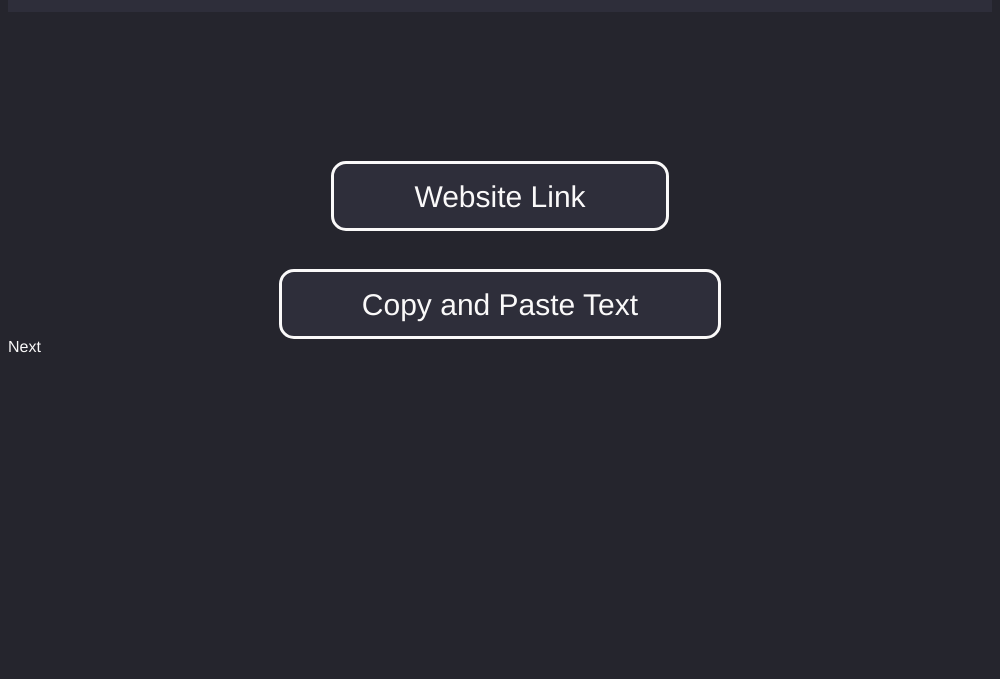
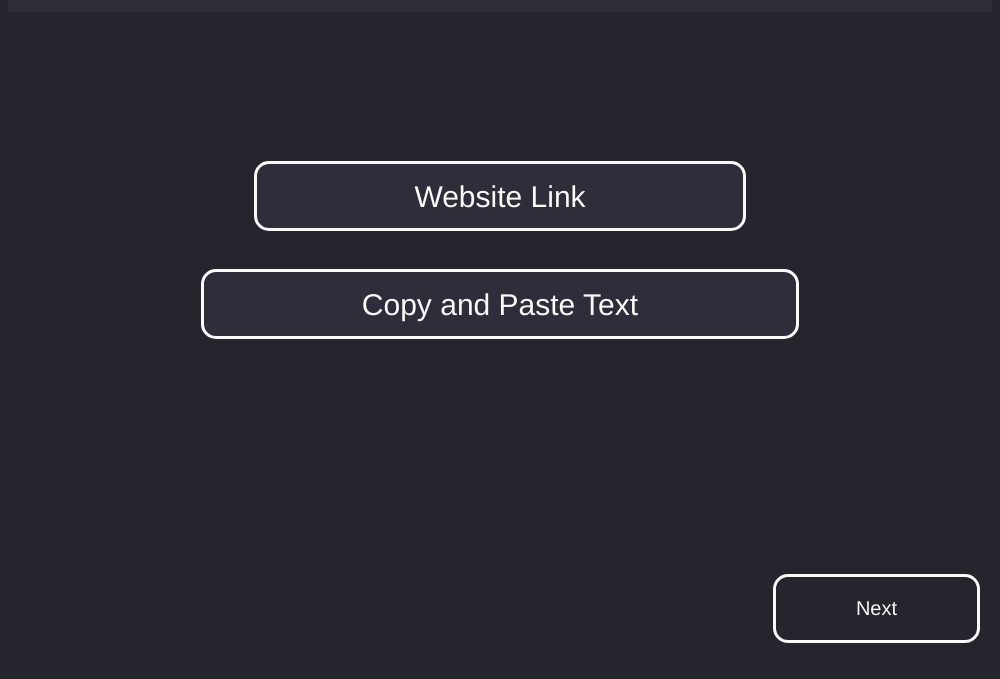
Before and after one commit to jdesai22/notatorElectron, an Electron app: page notatorWebApp/notatorUI.html in a window 1000 px wide. Shown: the part 121-800 px from the top of the page. Drawn offline with Linux system fonts and the light colour scheme.

Commit message:
started styling, TODO: fix quotations

```diff
--- a/notatorWebApp/notatorUI.css
+++ b/notatorWebApp/notatorUI.css
@@ -23,7 +23,7 @@ body {
 }
 
 .question label {
-    padding: 2% 80px;
+    padding: 2% 20%;
     font-size: 30px;
     border-radius: 15px;
     border: #FAF9F9 solid;
@@ -43,8 +43,16 @@ input[type = "radio"] {
     /*padding: 2px;*/
 }
 
+.next {
+    float: right;
+}
+
 .nextBtn {
-    float: right;
     position:absolute;
-    button: 10px;
+    bottom: 2%;
+    right: 2%;
+    font-size: 20px;
+    padding: 2% 8%;
+    border-radius: 15px;
+    border: #FAF9F9 solid;
 }
```
